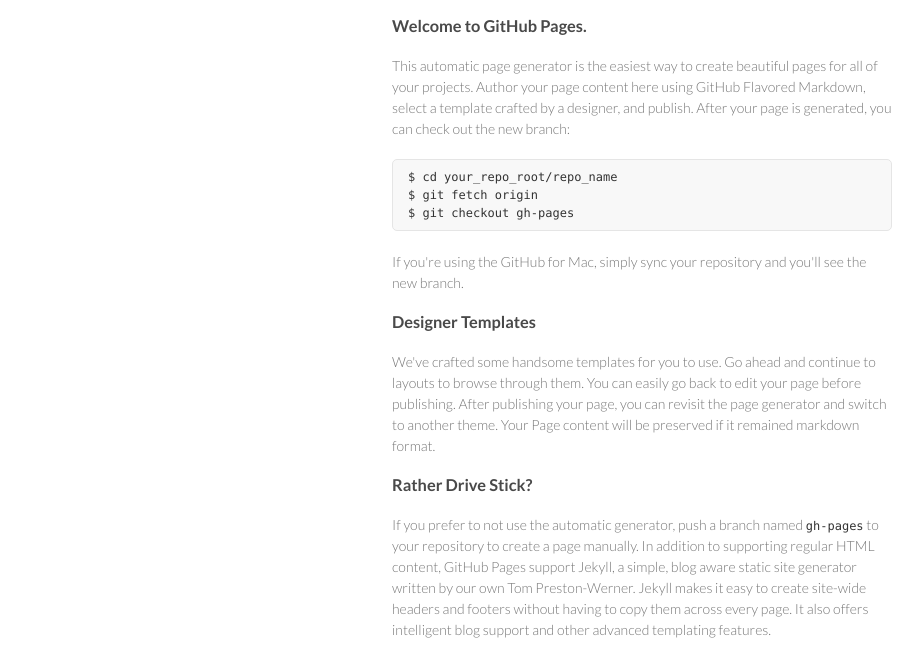
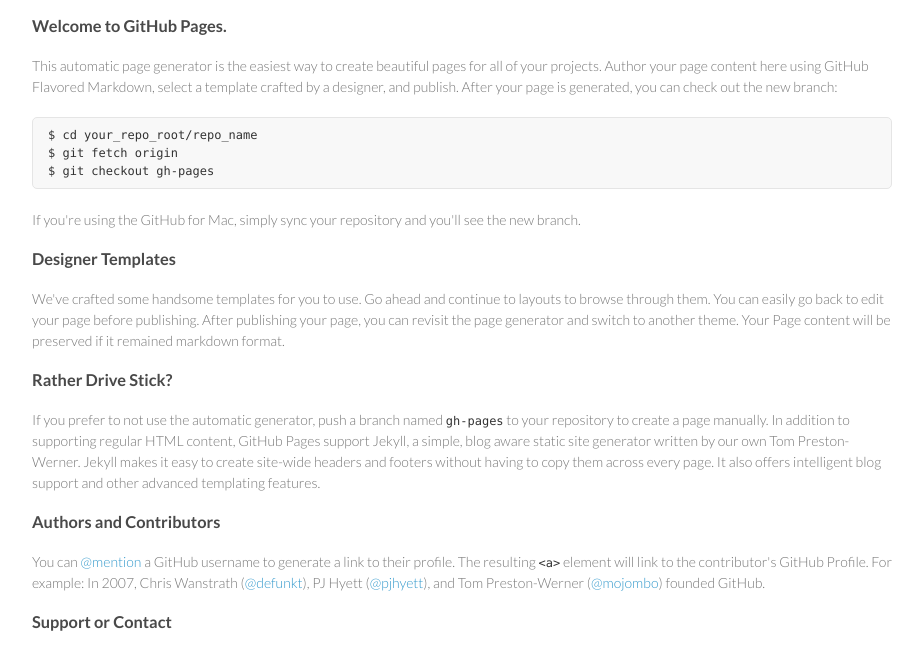
Before and after one commit to nicogee/nicogee.github.io, a plain HTML site: page index.html in a window 1280 px wide. Shown: the part 154-800 px from the top of the page, without its empty margins (178-1101 px from the left). Drawn offline with Linux system fonts and the light colour scheme.

Commit message:
Updated styles.css

```diff
--- a/stylesheets/styles.css
+++ b/stylesheets/styles.css
@@ -157,8 +157,6 @@ header ul a strong {
 }
 
 section {
-  width:500px;
-  float:right;
   padding-bottom:50px;
 }
 
```
